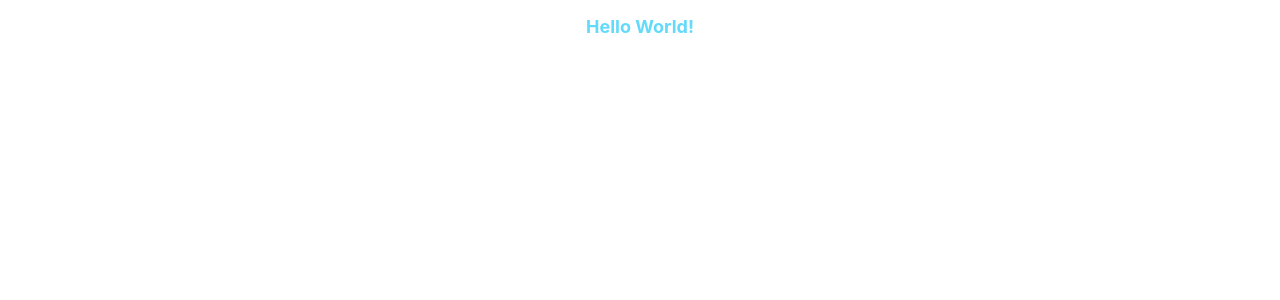
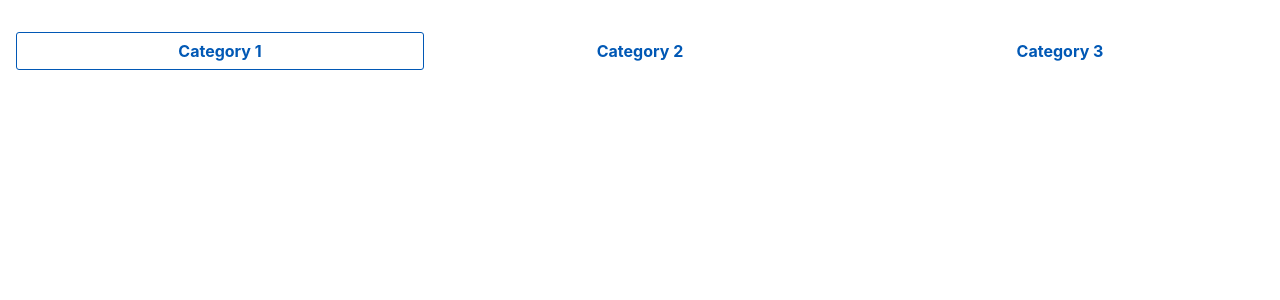
Before and after one commit to nabepa/react-navigation-bar, a React (Create React App) app: page / in a window 1280 px wide. Shown: the top 300 px of the page. Built offline with nearby package versions, Linux system fonts and the light colour scheme.

Commit message:
Make navigation bar and add style of the activated category tab.

```diff
--- a/package.json
+++ b/package.json
@@ -13,6 +13,7 @@
     "react": "^18.0.0",
     "react-dom": "^18.0.0",
     "react-scripts": "5.0.0",
+    "sass": "^1.50.0",
     "typescript": "^4.4.2",
     "web-vitals": "^2.1.0"
   },
--- a/src/App.css
+++ /dev/null
@@ -1,7 +0,0 @@
-.App {
-  color: #61dafb;
-  font-size: large;
-  font-weight: bold;
-  padding: 16px;
-  text-align: center;
-}
--- /dev/null
+++ b/src/App.module.scss
@@ -0,0 +1,9 @@
+.container-app {
+  padding: 0 16px;
+
+  .header {
+    padding: 16px 0;
+    width: 100%;
+    display: flex;
+  }
+}
--- a/src/App.tsx
+++ b/src/App.tsx
@@ -1,8 +1,29 @@
-import React from 'react';
-import './App.css';
+import styles from './App.module.scss';
+import { useState } from 'react';
+import {
+  Category,
+  NavigationBar,
+} from './components/partials/NavigationBar/NavigationBar';
 
-function App() {
-  return <div className='App'>Hello World!</div>;
-}
+const App = () => {
+  const categoryList: Array<Category> = [
+    { id: 'category1', title: 'Category 1' },
+    { id: 'category2', title: 'Category 2' },
+    { id: 'category3', title: 'Category 3' },
+  ];
+  const [activatedIndex, setActivatedIndex] = useState<number>(0);
+
+  return (
+    <div className={styles['container-app']}>
+      <header className={styles['header']}>
+        <NavigationBar
+          categoryList={categoryList}
+          activatedIndex={activatedIndex}
+          dispatchIndex={setActivatedIndex}
+        />
+      </header>
+    </div>
+  );
+};
 
 export default App;
--- /dev/null
+++ b/src/components/partials/NavigationBar/NavigationBar.module.scss
@@ -0,0 +1,30 @@
+.category-list {
+  padding: 0;
+  width: 100%;
+  display: flex;
+  justify-content: space-between;
+  list-style: none;
+
+  > .category {
+    flex: 1 1 0;
+    display: flex;
+    justify-content: center;
+    font-weight: bold;
+    color: #0158b5;
+    padding: 8px 4px;
+    border: 1px solid transparent;
+    border-radius: 3px;
+  }
+
+  > .category.-activated {
+    border-color: #0158b5;
+  }
+
+  > .category:hover {
+    cursor: pointer;
+  }
+
+  > .category + .category {
+    margin-left: 12px;
+  }
+}
--- /dev/null
+++ b/src/components/partials/NavigationBar/NavigationBar.tsx
@@ -0,0 +1,41 @@
+import styles from './NavigationBar.module.scss';
+import { Dispatch, SetStateAction } from 'react';
+
+export type Category = {
+  id: string;
+  title: string;
+};
+
+type Props = {
+  categoryList: Array<Category>;
+  activatedIndex: number;
+  dispatchIndex: Dispatch<SetStateAction<number>>;
+};
+
+export const NavigationBar: React.VFC<Props> = ({
+  categoryList,
+  activatedIndex,
+  dispatchIndex,
+}) => {
+  const handleClick = (index: number) => {
+    dispatchIndex(index);
+  };
+
+  return (
+    <ul className={styles['category-list']}>
+      {categoryList.map((category, index) => (
+        <li
+          className={`${styles[`category`]} ${
+            styles[`${index === activatedIndex ? '-activated' : ''}`]
+          }`}
+          key={category.id}
+          onClick={() => {
+            handleClick(index);
+          }}
+        >
+          {category.title}
+        </li>
+      ))}
+    </ul>
+  );
+};
```
Also changed, not shown: 1 other file (tests, documents, lock files or other folders).
